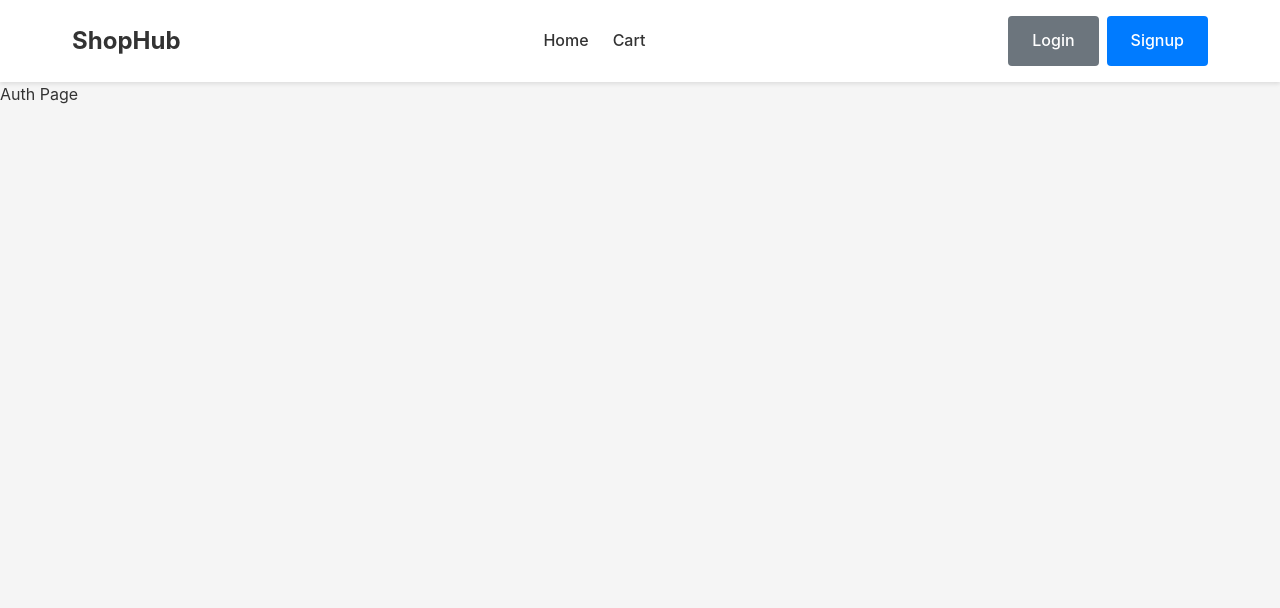
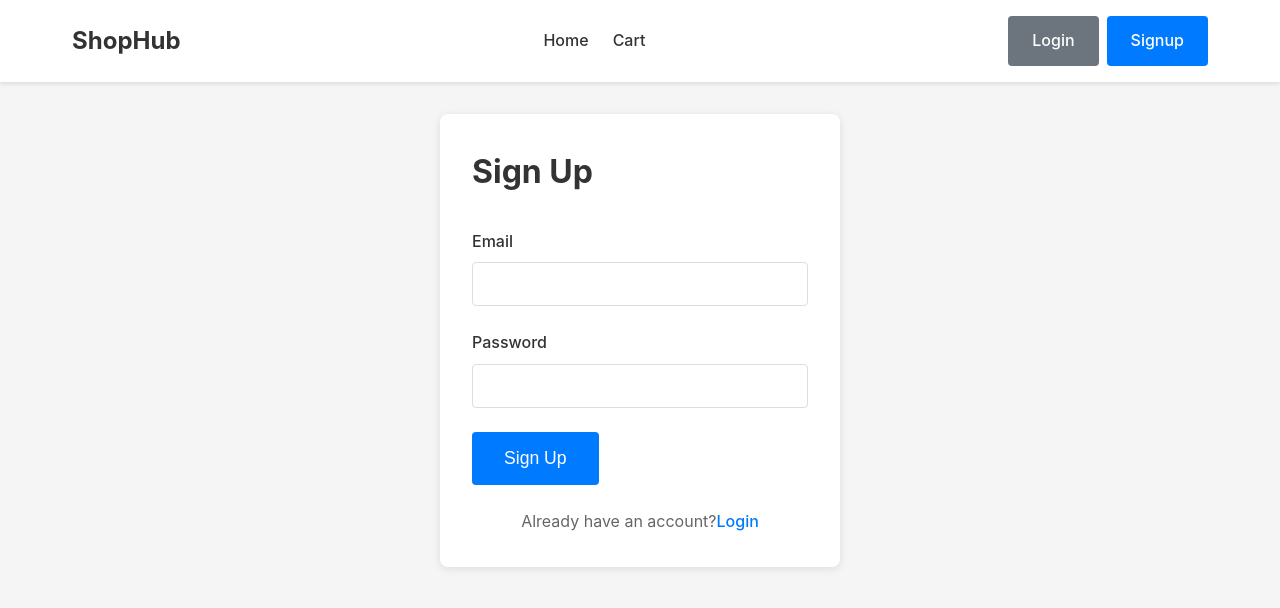
Before and after one commit to NiCodem0S/ecommerce-react-demo-website, a React (Vite) app: page /auth in a window 1280 px wide. Shown: the top 608 px of the page. Built offline with nearby package versions, Linux system fonts and the light colour scheme.

Commit message:
Prepared login, signup, signin logic for further implementation

```diff
--- a/src/App.jsx
+++ b/src/App.jsx
@@ -4,10 +4,11 @@
 import Home from './pages/Home'
 import Checkout from './pages/Checkout'
 import Auth from './pages/Auth'
-
+import AuthProvider from './context/AuthContext'
 
 function App() {
 	return (
+		<AuthProvider>
 			<div className='app'>
 				<Navbar />
 				<Routes>
@@ -16,6 +17,7 @@
 					<Route path='/checkout' element={<Checkout />} />
 				</Routes>
 			</div>
+		</AuthProvider>
 	)
 }
 
--- /dev/null
+++ b/src/context/AuthContext.jsx
@@ -0,0 +1,47 @@
+import { createContext, useState } from 'react'
+
+export const AuthContext = createContext(null)
+
+export default function AuthProvider({ children }) {
+	const [user, setUser] = useState(
+		localStorage.getItem('currentUserEmail') ? { email: localStorage.getItem('currentUserEmail') } : null,
+	)
+
+	function signUp(email, password) {
+		const users = JSON.parse(localStorage.getItem('users') || '[]')
+
+		if (users.find(u => u.email == email)) {
+			return { sucess: false, error: 'Email already exists' }
+		}
+
+		const newUser = { email, password }
+		users.push(newUser)
+		localStorage.setItem('users', JSON.stringify(users))
+		localStorage.setItem('currentUserEmail', email)
+
+		setUser({ email })
+
+		return { success: true }
+	}
+
+	function logIn(email, password) {
+		const users = JSON.parse(localStorage.getItem('users') || '[]')
+		const user = users.find(u => u.email === email && u.password == password)
+
+		if (!user) {
+			return { success: false, error: 'Invalid email or password' }
+		}
+
+		localStorage.setItem('currentUserEmail', email)
+		setUser({ email })
+
+		return { success: true }
+	}
+
+	function logOut() {
+		localStorage.removeItem('currentUserEmail')
+		setUser(null)
+	}
+
+	return <AuthContext.Provider value={{ signUp, logIn, logOut, user }}>{children}</AuthContext.Provider>
+}
--- a/src/pages/Auth.jsx
+++ b/src/pages/Auth.jsx
@@ -1,4 +1,91 @@
-export default function Auth()
-{
-    return (<div>Auth Page</div>)
+import { useContext, useState } from 'react'
+import { useForm } from 'react-hook-form'
+import { AuthContext } from '../context/AuthContext'
+
+export default function Auth() {
+	const [mode, setMode] = useState('signup')
+	const { signUp, logIn, logOut, user } = useContext(AuthContext)
+
+	const {
+		register,
+		handleSubmit,
+		formState: { errors },
+	} = useForm()
+
+	function onSubmit(data) {
+		let result
+		if (mode === 'signup') {
+			result = signUp(data.email, data.password)
+		} else {
+			result = logIn(data.email, data.password)
+		}
+	}
+	return (
+		<div className='page'>
+			<div className='container'>
+				<div className='auth-container'>
+					<h1 className='page-title'>{mode === 'signup' ? 'Sign Up' : 'Login'}</h1>
+					<form className='auth-form' onSubmit={handleSubmit(onSubmit)}>
+						<div className='form-group'>
+							<label className='form-label' htmlFor='email'>
+								Email
+							</label>
+							<input
+								className='form-input'
+								type='email'
+								id='email'
+								{...register('email', {
+									required: 'Email is required',
+								})}
+							/>
+							{errors.email && <span className='form-error'>{errors.email.message}</span>}
+						</div>
+						<div className='form-group'>
+							<label className='form-label' htmlFor='password'>
+								Password
+							</label>
+							<input
+								className='form-input'
+								type='password'
+								id='password'
+								{...register('password', {
+									required: 'Password is required',
+									minLength: {
+										value: 6,
+										message: 'Password must be at least 6 characters',
+									},
+									maxLength: {
+										value: 18,
+										message: 'Password must be up to 18 characters',
+									},
+								})}
+							/>
+							{errors.password && <span className='form-error'>{errors.password.message}</span>}
+						</div>
+						<button type='submit' className='btn btn-primary btn-large'>
+							{mode === 'signup' ? 'Sign Up' : 'Login'}
+						</button>
+					</form>
+					<div className='auth-switch'>
+						{mode === 'signup' ? (
+							<p>
+								Already have an account?
+								<span className='auth-link' onClick={() => setMode('login')}>
+									Login
+								</span>
+							</p>
+						) : (
+							<p>
+								Dont have an account?
+								<span className='auth-link' onClick={() => setMode('signup')}>
+									{' '}
+									Sign Up
+								</span>
+							</p>
+						)}
+					</div>
+				</div>
+			</div>
+		</div>
+	)
 }
```
Lines whose indentation alone changed are shown as unchanged.
